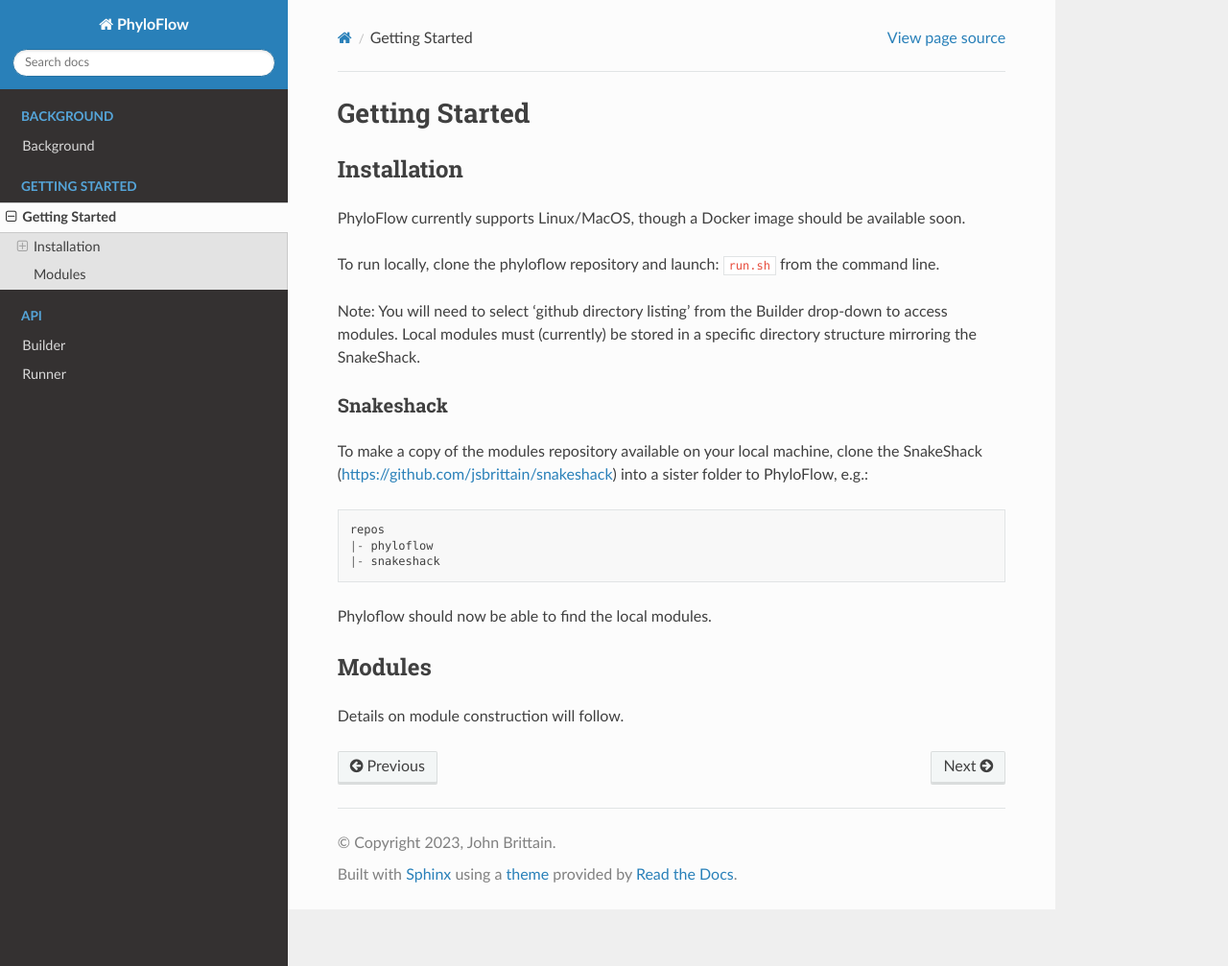
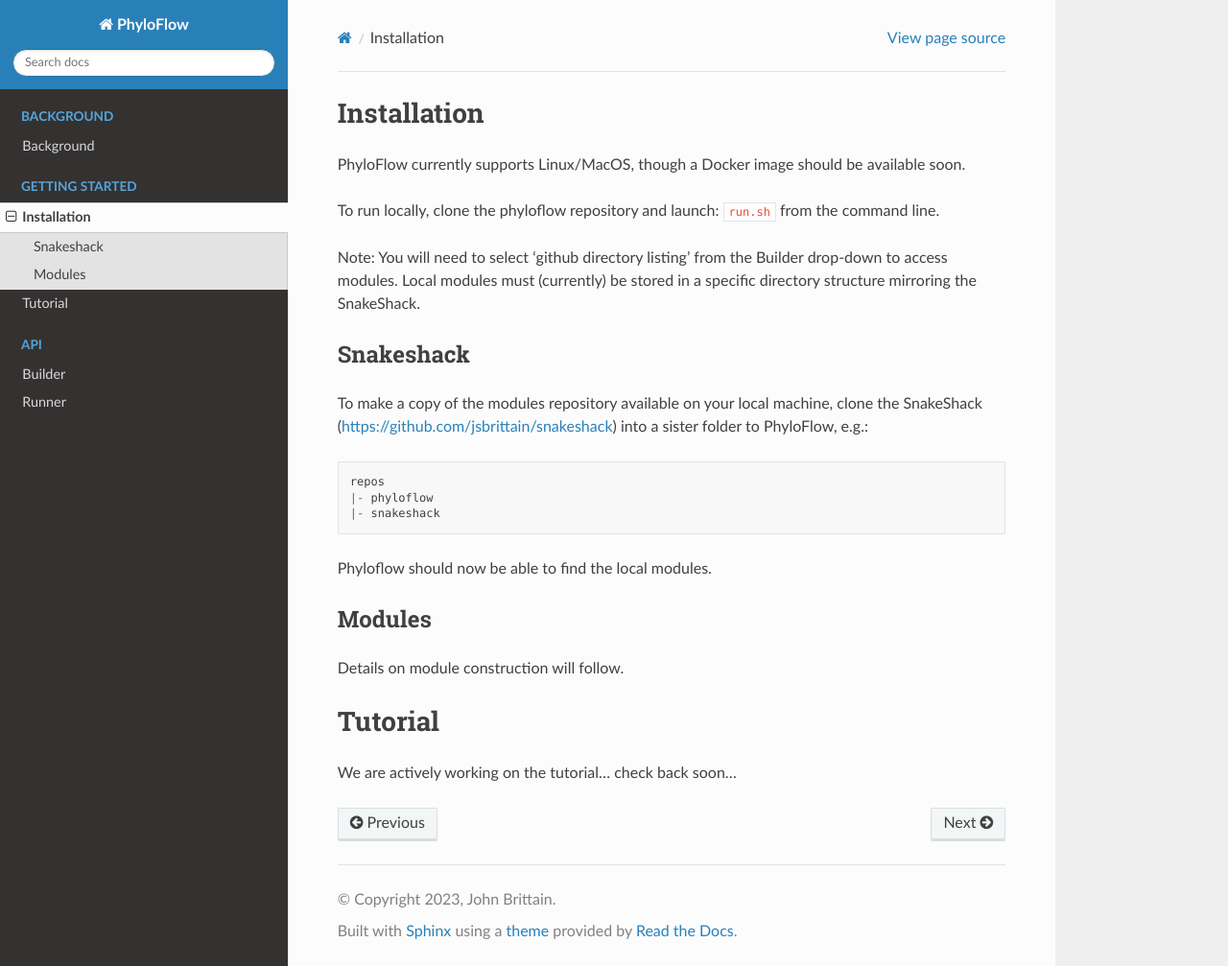
Before and after one commit to kraemer-lab/GRAPEVNE, a Sphinx documentation site: the page built from docs/getting_started/index.md, in a window 1280 px wide and 1007 px high. Shown: the whole window at 96% size. Built offline with Sphinx 7.4.7 and the Read the Docs theme 2.0.0, drawn with Linux system fonts in a browser that asks for light colours.

Commit message:
Add tutorial placeholder in docs

```diff
--- a/docs/getting_started/index.md
+++ b/docs/getting_started/index.md
@@ -1,6 +1,4 @@
-# Getting Started
-
-## Installation
+# Installation
 
 PhyloFlow currently supports Linux/MacOS, though a Docker image should be available soon.
 
@@ -10,7 +8,7 @@
 
 Note: You will need to select 'github directory listing' from the Builder drop-down to access modules. Local modules must (currently) be stored in a specific directory structure mirroring the SnakeShack.
 
-### Snakeshack
+## Snakeshack
 
 To make a copy of the modules repository available on your local machine, clone the SnakeShack ([https://github.com/jsbrittain/snakeshack](https://github.com/jsbrittain/snakeshack)) into a sister folder to PhyloFlow, e.g.:
 
@@ -25,3 +23,7 @@
 ## Modules
 
 Details on module construction will follow.
+
+# Tutorial
+
+We are actively working on the tutorial... check back soon...
```
